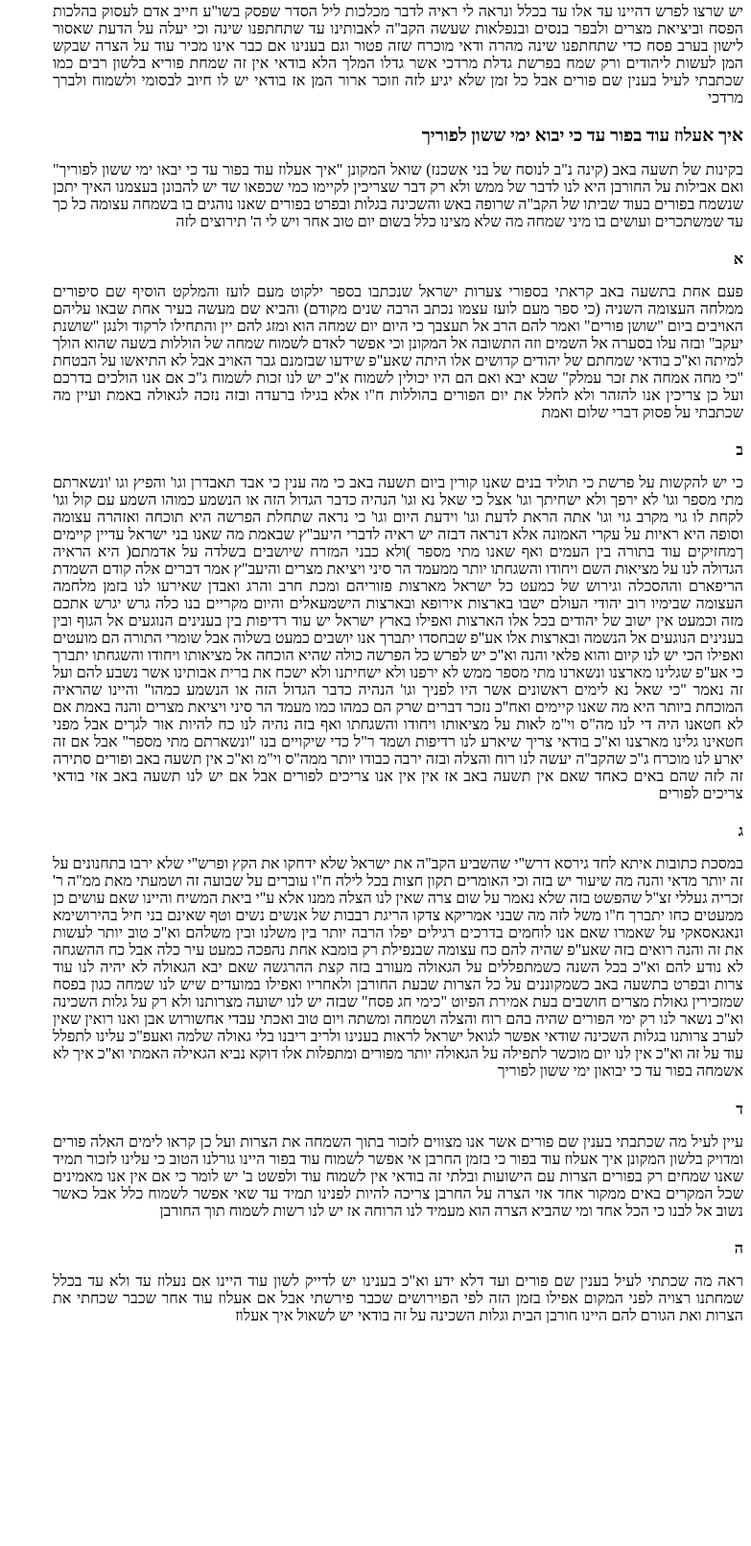
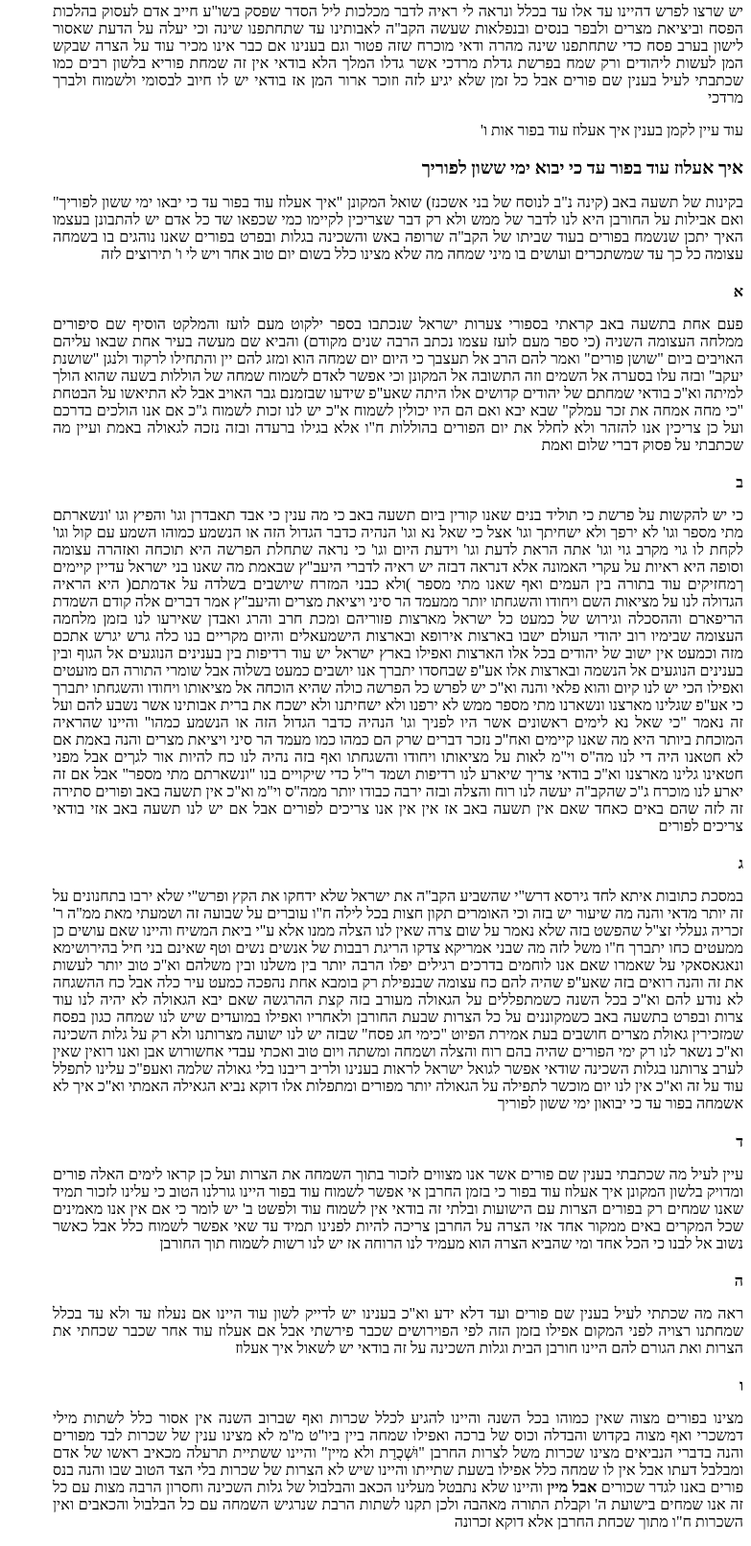
Before and after one commit to jkstrauss/bsy, a plain HTML site: page purim/PurimTorah.html in a window 1280 px wide. Shown: the part 5953-7564 px from the top of the page at 96% size, without its empty margins (497-1280 px from the left). Before the commit the page ends 7349 px from the top, so only its background shows below. Drawn offline with Linux system fonts and the light colour scheme.

Commit message:
Add more fixes

```diff
--- a/purim/PurimTorah.html
+++ b/purim/PurimTorah.html
@@ -399,13 +399,14 @@ code.hljs {
 הפסח וביציאת מצרים ולבפר בנסים ובנפלאות שעשה הקב"ה לאבותינו עד שתחתפנו שינה וכי יעלה על הדעת שאסור
 לישון בערב פסח כדי שתחתפנו שינה מהרה ודאי מוכרח שזה פטור וגם בענינו אם כבר אינו מכיר עוד על הצרה שבקש
 המן לעשות ליהודים ורק שמח בפרשת גדלת מרדכי אשר גדלו המלך הלא בודאי אין זה שמחת פוריא בלשון רבים כמו
-שכתבתי לעיל בענין שם פורים אבל כל זמן שלא יגיע לזה וזוכר ארור המן אז בודאי יש לו חיוב לבסומי ולשמוח ולברך
-מרדכי</p>
+שכתבתי לעיל בענין שם פורים אבל כל זמן שלא יגיע לזה וזוכר ארור המן אז בודאי יש לו חיוב לבסומי ולשמוח
+ולברך מרדכי</p>
+<p>עוד עיין לקמן בענין איך אעלוז עוד בפור אות ו'</p>
 <h3 id="איך-אעלוז-עוד-בפור-עד-כי-יבוא-ימי-ששון-לפוריך">איך אעלוז עוד בפור עד כי יבוא ימי ששון לפוריך</h3>
 <p>בקינות של תשעה באב (קינה נ"ב לנוסח של בני אשכנז) שואל המקונן "איך אעלוז עוד בפור עד כי יבאו ימי ששון
-לפוריך" ואם אבילות על החורבן היא לנו לדבר של ממש ולא רק דבר שצריכין לקיימו כמי שכפאו שד יש להבונן בעצמנו
+לפוריך" ואם אבילות על החורבן היא לנו לדבר של ממש ולא רק דבר שצריכין לקיימו כמי שכפאו שד כל אדם יש להתבונן בעצמו
 האיך יתכן שנשמח בפורים בעוד שביתו של הקב"ה שרופה באש והשכינה בגלות ובפרט בפורים שאנו נוהגים בו בשמחה
-עצומה כל כך עד שמשתכרים ועושים בו מיני שמחה מה שלא מצינו כלל בשום יום טוב אחר ויש לי ה' תירוצים לזה</p>
+עצומה כל כך עד שמשתכרים ועושים בו מיני שמחה מה שלא מצינו כלל בשום יום טוב אחר ויש לי ו' תירוצים לזה</p>
 <h4 id="א">א</h4>
 <p>פעם אחת בתשעה באב קראתי בספורי צערות ישראל שנכתבו בספר ילקוט מעם לועז והמלקט הוסיף שם סיפורים ממלחה
 העצומה השניה (כי ספר מעם לועז עצמו נכתב הרבה שנים מקודם) והביא שם מעשה בעיר אחת שבאו עליהם האויבים
@@ -459,6 +460,14 @@ code.hljs {
 <p>ראה מה שכתתי לעיל בענין שם פורים ועד דלא ידע וא"כ בענינו יש לדייק לשון עוד היינו אם נעלוז עד ולא עד בכלל
 שמחתנו רצויה לפני המקום אפילו בזמן הזה לפי הפוירושים שכבר פירשתי אבל אם אעלוז עוד אחר שכבר שכחתי את
 הצרות ואת הגורם להם היינו חורבן הבית וגלות השכינה על זה בודאי יש לשאול איך אעלוז</p>
+<h4 id="ו">ו</h4>
+<p>מצינו בפורים מצוה שאין כמוהו בכל השנה והיינו להגיע לכלל שכרות ואף שברוב השנה אין אסור כלל לשתות מילי דמשכרי
+ואף מצוה בקדוש והבדלה וכוס של ברכה ואפילו שמחה ביין ביו"ט מ"מ לא מצינו ענין של שכרות לבד מפורים
+והנה בדברי הנביאים מצינו שכרות משל לצרות החרבן "וּשְׁכֻרַת ולא מיין" והיינו ששתיית תרעלה מכאיב ראשו של אדם ומבלבל
+דעתו אבל אין לו שמחה כלל אפילו בשעת שתייתו והיינו שיש לא הצרות של שכרות בלי הצד הטוב שבו והנה בנס פורים באנו
+לגדר שכורים <strong>אבל מיין</strong> והיינו שלא נתבטל מעלינו הכאב והבלבול של גלות השכינה וחסרון הרבה מצות עם כל זה אנו
+שמחים בישועת ה' וקבלת התורה מאהבה ולכן תקנו לשתות הרבת שנרגיש השמחה עם כל הבלבול והכאבים ואין השכרות ח"ו
+מתוך שכחת החרבן אלא דוקא זכרונה</p>
 
 
 
```
Also changed, not shown: 1 other file.
